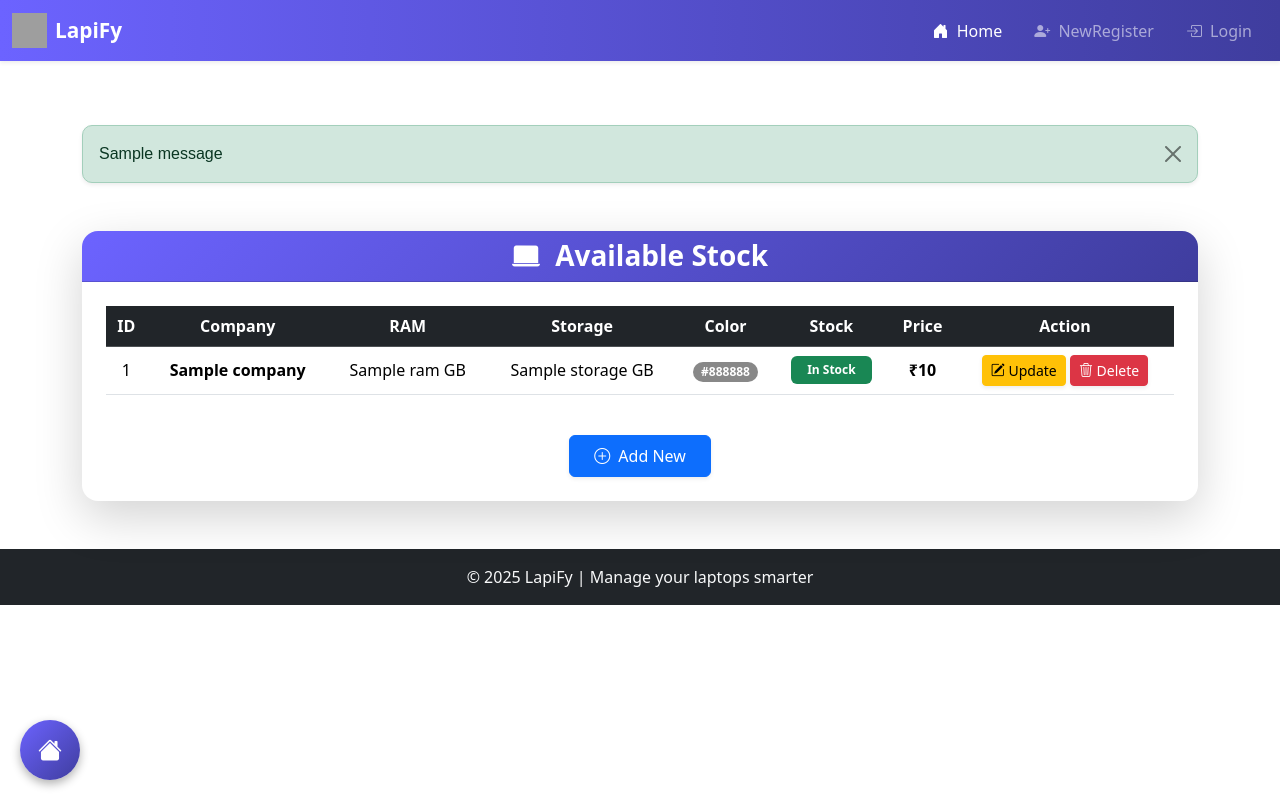
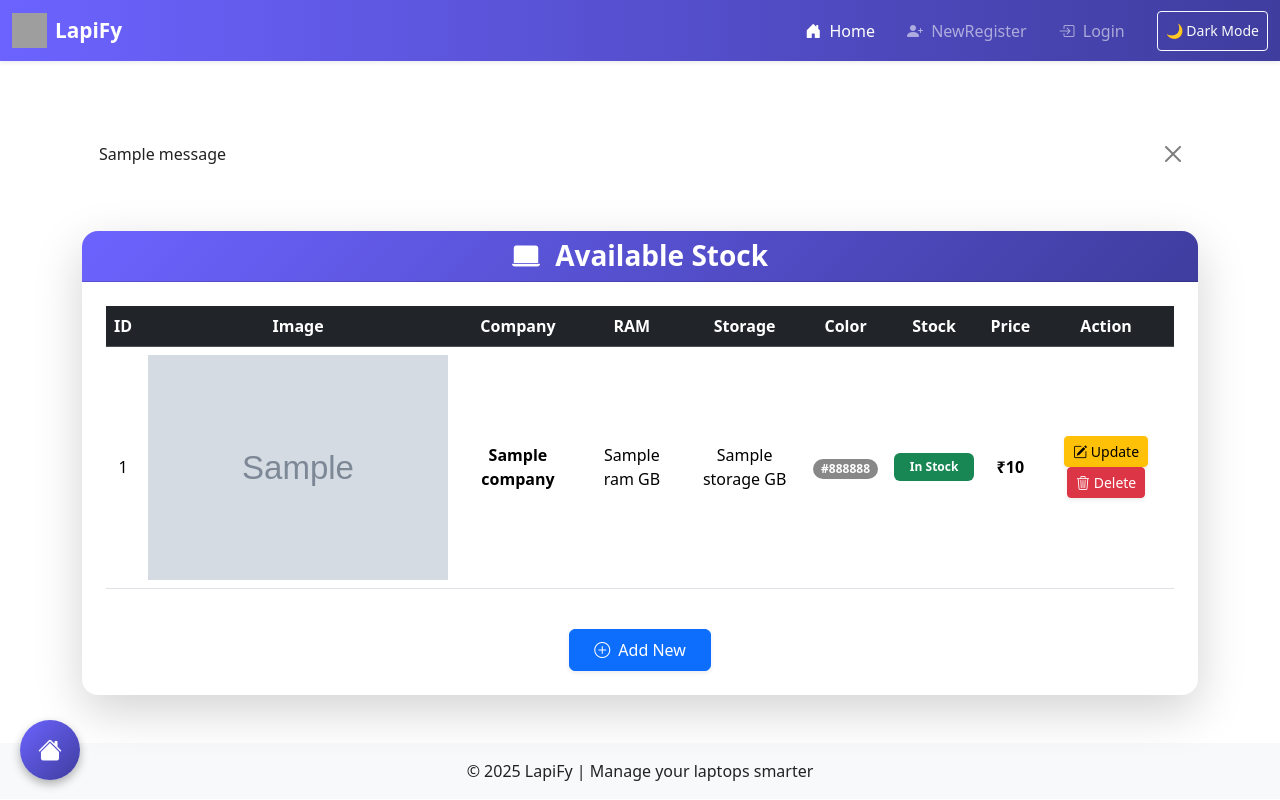
Before and after one commit to runankpatil08/Full_Stack, a Django app: template Lapify/template/laptop_app/show_laptop.html in a window 1280 px wide. Run offline with Django 5.2, Linux system fonts and the light colour scheme; the template is opened without the code that fills it: most values are stand-ins (such as "Sample title", 1, 10 or a date in 2020); grey boxes marked "Sample" are stand-in pictures; one stand-in notice (Sample message) is shown; grey boxes are pictures that could not be loaded.

Commit message:
add image functinality

```diff
--- a/Lapify/Lapify/settings.py
+++ b/Lapify/Lapify/settings.py
@@ -11,6 +11,7 @@ https://docs.djangoproject.com/en/5.2/ref/settings/
 """
 
 from pathlib import Path
+import os
 
 # Build paths inside the project like this: BASE_DIR / 'subdir'.
 BASE_DIR = Path(__file__).resolve().parent.parent
@@ -124,6 +125,11 @@ USE_TZ = True
 
 STATIC_URL = "static/"
 
+
+
+MEDIA_URL = "/image/"
+MEDIA_ROOT = os.path.join(BASE_DIR, "image")
+
 # Default primary key field type
 # https://docs.djangoproject.com/en/5.2/ref/settings/#default-auto-field
 
--- a/Lapify/Lapify/urls.py
+++ b/Lapify/Lapify/urls.py
@@ -17,8 +17,13 @@ Including another URLconf
 from django.contrib import admin
 from django.urls import path,include
 
+from django.conf import settings
+
+from django.conf.urls.static import static
+
 urlpatterns = [
     path("admin/", admin.site.urls),
     path('laptop/',include ('laptop_app.urls')),
     path('auth/',include('auth_app.urls'))
 ]
+urlpatterns += static(settings.MEDIA_URL, document_root=settings.MEDIA_ROOT)
--- a/Lapify/laptop_app/models.py
+++ b/Lapify/laptop_app/models.py
@@ -7,3 +7,4 @@ class Laptop(models.Model):
     color=models.CharField(max_length=20)
     stock=models.IntegerField()
     price=models.IntegerField()
+    image = models.ImageField(upload_to='image', null=True, blank=True)
--- a/Lapify/laptop_app/urls.py
+++ b/Lapify/laptop_app/urls.py
@@ -1,6 +1,6 @@
 from django.urls import path
 
-from .views import add_view, show_view, update_view, delete_view, home_view,faq_view,contact_view
+from .views import add_view, show_view, update_view, delete_view, home_view, faq_view, contact_view
 
 urlpatterns=[
     path("add/",add_view,name='add'),
@@ -10,4 +10,5 @@ urlpatterns=[
     path("home/",home_view,name='home'),
     path("faq/",faq_view,name='faq'),
     path("contact/",contact_view,name='contact'),
+
 ]
--- a/Lapify/laptop_app/views.py
+++ b/Lapify/laptop_app/views.py
@@ -29,7 +29,7 @@ def contact_view(request):
 def add_view(request):
     form=LaptopForm()
     if request.method=="POST":
-        form=LaptopForm(request.POST)
+        form=LaptopForm(request.POST,request.FILES)
         if form.is_valid():
             form.save()
             messages.success(request, 'add successful')
@@ -51,7 +51,7 @@ def update_view(request,id):
     laptop=Laptop.objects.get(id=id)
     form=LaptopForm(instance=laptop)
     if request.method=="POST":
-        form=LaptopForm(request.POST,instance=laptop)
+        form=LaptopForm(request.POST,request.FILES,instance=laptop)
         if form.is_valid():
             form.save()
             messages.warning(request, 'Update successful')
--- a/Lapify/template/laptop_app/add_laptop.html
+++ b/Lapify/template/laptop_app/add_laptop.html
@@ -24,7 +24,7 @@
 
         <!-- Card Body -->
         <div class="card-body p-4">
-          <form method="post">
+          <form method="post" enctype="multipart/form-data">
             {% csrf_token %}
 
             <!-- Form Fields -->
--- a/Lapify/template/laptop_app/show_laptop.html
+++ b/Lapify/template/laptop_app/show_laptop.html
@@ -29,6 +29,7 @@
               <thead class="table-dark">
                 <tr>
                   <th>ID</th>
+                  <th>Image</th>
                   <th>Company</th>
                   <th>RAM</th>
                   <th>Storage</th>
@@ -42,6 +43,16 @@
                 {% for lap in laptop %}
                 <tr>
                   <td>{{ lap.id }}</td>
+                  <td>
+                    {% if lap.image %}
+                    <img src="{{ lap.image.url }}" alt="{{ lap.name }}" style="max-width: 300px;">
+                     {% else %}
+                     <p>No image uploaded.</p>
+                      {% endif %}
+
+                  </td>
+
+
                   <td class="fw-semibold">{{ lap.company }}</td>
                   <td>{{ lap.ram }} GB</td>
                   <td>{{ lap.storage }} GB</td>
--- a/Lapify/template/layout.html
+++ b/Lapify/template/layout.html
@@ -9,11 +9,42 @@
     <link href="https://cdn.jsdelivr.net/npm/bootstrap-icons/font/bootstrap-icons.css" rel="stylesheet">
 
     <style>
+      /* 🎨 Theme Variables */
+      :root {
+        --bg-color: #ffffff;
+        --text-color: #222;
+        --nav-bg: linear-gradient(90deg, #6c63ff, #3f3d9e);
+        --footer-bg: #f8f9fa;
+        --footer-text: #222;
+      }
+
+      .dark-mode {
+        --bg-color: #121212;
+        --text-color: #eaeaea;
+        --nav-bg: linear-gradient(90deg, #2b2b2b, #1a1a1a);
+        --footer-bg: #1e1e1e;
+        --footer-text: #bbb;
+      }
+
+      body {
+        background-color: var(--bg-color);
+        color: var(--text-color);
+      }
+
+      .navbar {
+        background: var(--nav-bg) !important;
+      }
+
+      footer {
+        background: var(--footer-bg) !important;
+        color: var(--footer-text) !important;
+      }
+
       /* Home Button - Bottom Left */
       .home-btn {
         position: fixed;
-        bottom: 20px;   /* Push to bottom */
-        left: 20px;     /* Push to left */
+        bottom: 20px;
+        left: 20px;
         z-index: 1050;
       }
       .home-btn a {
@@ -38,7 +69,7 @@
 </head>
 <body>
 <!-- Navbar -->
-<nav class="navbar navbar-expand-lg navbar-dark sticky-top shadow-sm" style="background: linear-gradient(90deg, #6c63ff, #3f3d9e);">
+<nav class="navbar navbar-expand-lg navbar-dark sticky-top shadow-sm">
   <div class="container-fluid">
 
     <!-- Brand Logo + Name -->
@@ -71,12 +102,11 @@
             <i class="bi bi-laptop-fill me-1"></i> Show Laptops
           </a>
           <a class="nav-link px-3 fw-bold text-warning">
-            <i class="bi bi-person-circle me-1"></i> Welcome {{ user }}
+            <i class="bi bi-person-circle me-1"></i>Welcome {{ user }}
           </a>
           <a class="nav-link px-3" href="{% url 'logout' %}">
             <i class="bi bi-box-arrow-right me-1"></i> Logout
           </a>
-
         {% else %}
           <a class="nav-link px-3" href="{% url 'register' %}">
             <i class="bi bi-person-plus-fill me-1"></i> NewRegister
@@ -85,6 +115,12 @@
             <i class="bi bi-box-arrow-in-right me-1"></i> Login
           </a>
         {% endif %}
+
+        <!-- 🌙 Theme Toggle Button -->
+        <button id="theme-toggle" class="btn btn-sm btn-outline-light ms-3">
+          🌙 Dark Mode
+        </button>
+
       </div>
     </div>
   </div>
@@ -92,21 +128,17 @@
 
 <br><br>
 {% if messages %}
-  <div class="container mt-3">
-    {% for message in messages %}
-      <div class="alert
-        {% if message.tags == 'success' %}alert-success
-        {% elif message.tags == 'error' %}alert-danger
-        {% elif message.tags == 'warning' %}alert-warning
-        {% elif message.tags == 'info' %}alert-info
-        {% else %}alert-secondary{% endif %}
-        alert-dismissible fade show shadow-sm" role="alert"
-        style="border-radius:10px; font-family:'Poppins', sans-serif;">
+  <div class="container mt-3 ">
 
+
+    {% if messages %}
+  {% for message in messages %}
+    <div class="alert {{ message.tags }} alert-dismissible fade show" role="alert">
         {{ message }}
         <button type="button" class="btn-close" data-bs-dismiss="alert" aria-label="Close"></button>
-      </div>
-    {% endfor %}
+    </div>
+  {% endfor %}
+{% endif %}
   </div>
 {% endif %}
 
@@ -121,10 +153,36 @@
 </div>
 
 <!-- Footer -->
-<footer class="text-center bg-dark text-light py-3 mt-5">
+<footer class="text-center py-3 mt-5">
   <p class="mb-0">&copy; 2025 LapiFy | Manage your laptops smarter</p>
 </footer>
 
 <script src="https://cdn.jsdelivr.net/npm/bootstrap@5.3.7/dist/js/bootstrap.bundle.min.js" integrity="sha384-ndDqU0Gzau9qJ1lfW4pNLlhNTkCfHzAVBReH9diLvGRem5+R9g2FzA8ZGN954O5Q" crossorigin="anonymous"></script>
+
+<!-- 🌙 Dark/Light Mode Script -->
+<script>
+  const toggleBtn = document.getElementById("theme-toggle");
+  const body = document.body;
+
+  // Load saved theme from localStorage
+  if (localStorage.getItem("theme") === "dark") {
+    body.classList.add("dark-mode");
+    toggleBtn.textContent = "☀️ Light Mode";
+    toggleBtn.classList.replace("btn-outline-light", "btn-outline-warning");
+  }
+
+  toggleBtn.addEventListener("click", () => {
+    body.classList.toggle("dark-mode");
+    if (body.classList.contains("dark-mode")) {
+      toggleBtn.textContent = "☀️ Light Mode";
+      toggleBtn.classList.replace("btn-outline-light", "btn-outline-warning");
+      localStorage.setItem("theme", "dark");
+    } else {
+      toggleBtn.textContent = "🌙 Dark Mode";
+      toggleBtn.classList.replace("btn-outline-warning", "btn-outline-light");
+      localStorage.setItem("theme", "light");
+    }
+  });
+</script>
 </body>
 </html>
```
Also changed, not shown: Lapify/db.sqlite3.
